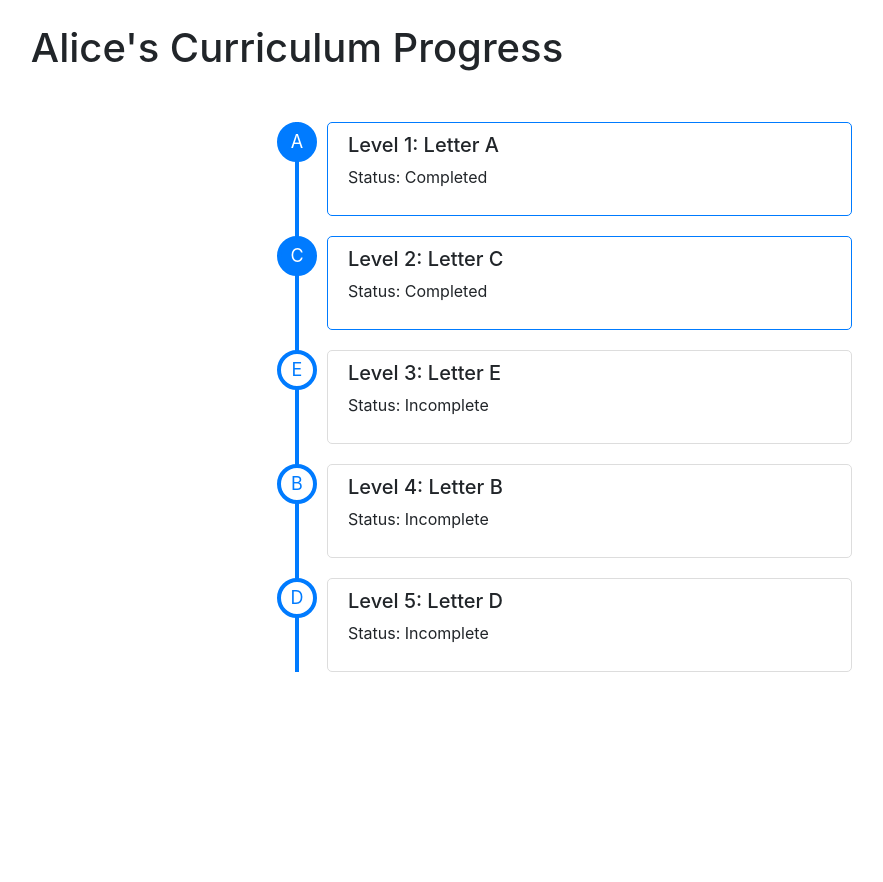
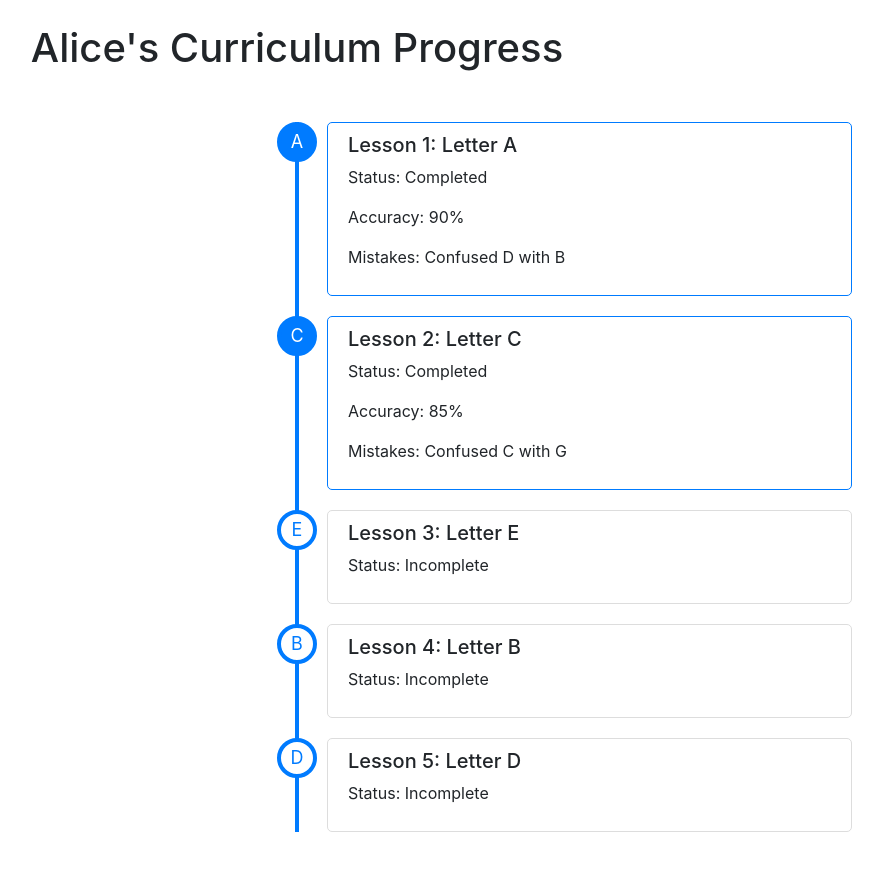
Before and after one commit to ellyhonig/homedojo-dashboard, a Flask app: page /student/1 in a window 1280 px wide. Shown: the whole page, without its empty margins (343-1226 px from the left). Before the commit the page ends 800 px from the top, so only its background shows below. Run offline with Flask 3, Linux system fonts and the light colour scheme; some libraries are stand-ins or nearby versions.

Commit message:
Update student_progress.html

```diff
--- a/templates/student_progress.html
+++ b/templates/student_progress.html
@@ -72,12 +72,16 @@
             <div class="timeline-icon">
                 {{ level.letter }}
             </div>
-            <div class="timeline-content" {% if level.mistake %} data-toggle="tooltip" title="Mistake: {{ level.mistake }}" {% endif %}>
-                <h5>Level {{ loop.index }}: Letter {{ level.letter }}</h5>
+            <div class="timeline-content" {% if level.mistakes %} data-toggle="tooltip" title="Mistake: {{ level.mistakes }}" {% endif %}>
+                <h5>{{ level.name }}: Letter {{ level.letter }}</h5>
                 {% if level.completed %}
                     <p>Status: Completed</p>
+                    <p>Accuracy: {{ level.accuracy }}%</p>
                 {% else %}
                     <p>Status: Incomplete</p>
+                {% endif %}
+                {% if level.mistakes %}
+                    <p>Mistakes: {{ level.mistakes }}</p>
                 {% endif %}
             </div>
         </li>
@@ -85,8 +89,9 @@
     </ul>
 </div>
 
+<!-- Include jQuery and Bootstrap JS at the end of the body -->
 <script src="https://code.jquery.com/jquery-3.5.1.slim.min.js"></script>
-<script src="https://cdn.jsdelivr.net/npm/popper.js@1.16.1/dist/umd/popper.min.js"></script>
+<script src="https://cdn.jsdelivr.net/npm/@popperjs/core@2.9.2/dist/umd/popper.min.js"></script>
 <script src="https://stackpath.bootstrapcdn.com/bootstrap/4.5.2/js/bootstrap.min.js"></script>
 
 <script>
```
